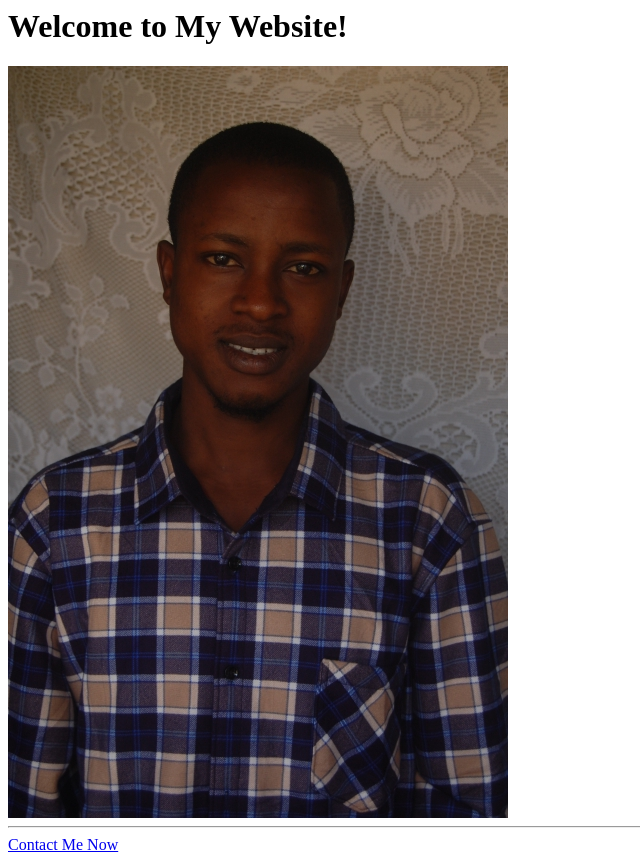
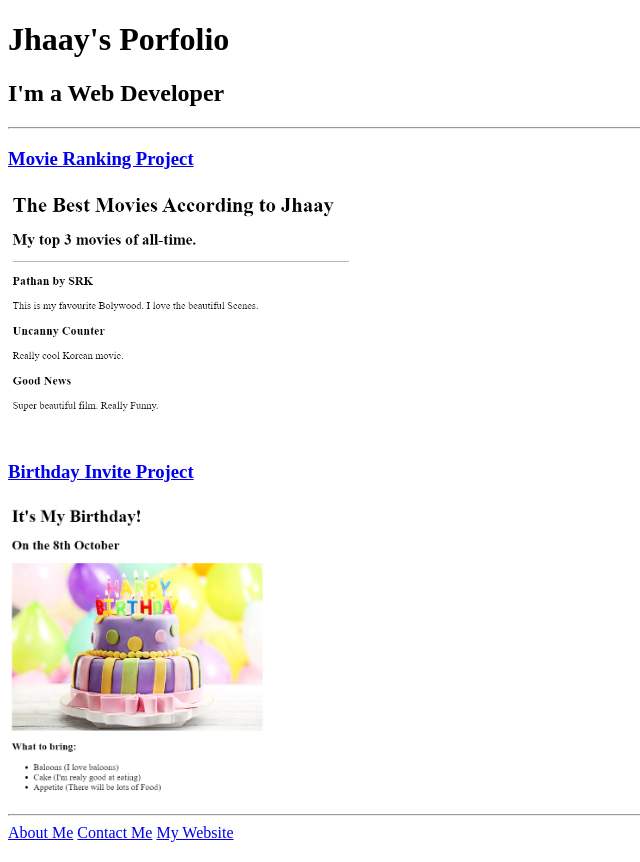
Before and after one commit to Jhaay001/html-portfolio, a plain HTML site: page index.html in a window 1280 px wide. Shown: the whole page, without its empty margins (0-640 px from the left). Drawn offline with Linux system fonts and the light colour scheme.

Commit message:
Add files via upload

```diff
--- a/index.html
+++ b/index.html
@@ -1,7 +1,47 @@
-<h1>Welcome to My Website!</h1>
-<!-- Add an image of yourself that links to the about page -->
-<a href="./public/about.html"><img src="./assets/images/me.JPG" alt="My Photo"/></a>
-<hr />
+<!-- TODO 1: Create the HTML Boilerplate -->
+<!DOCTYPE html>
+<html lang="en">
+  <head>
+    <meta charset="UTF-8" />
+    <meta name="viewport" content="width=device-width, initial-scale=1.0" />
+    <title>My Portfolio</title>
+  </head>
+  <body>
+    <h1>Jhaay's Porfolio</h1>
+    <h2>I'm a Web Developer</h2>
+    <hr />
+    <h3><a href="./public/movie-ranking.html">Movie Ranking Project</a></h3>
+    <a href="./public/movie-ranking.html"
+      ><img
+        src="./assets/images/Best Movies SS.PNG"
+        height="250"
+        alt="movie ranking project preview"
+    /></a>
+    <br />
+    <h3><a href="./public/birthday-invite.html">Birthday Invite Project</a></h3>
+    <a href="./public/birthday-invite.html"
+      ><img
+        src="./assets/images/Birthday SS.PNG"
+        height="300"
+        alt="birthday-invite project preview"
+    /></a>
+    <hr />
+    <a href="./public/about.html">About Me</a>
+    <a href="./public/contact.html">Contact Me</a>
+    <a href="../4.1 Webpages/public/about.html">My Website</a>
+  </body>
+</html>
 
-<!-- Add a link to your contact me page here -->
-<a href="./public/contact.html">Contact Me Now</a>
+<!-- TODO 2: Add Your previous projects' HTML into the public folder -->
+
+<!-- TODO 3: Take screenshots of your project previews and add the images to the images folder -->
+
+<!-- TODO 4: Add titles/subtitles etc. -->
+
+<!-- TODO 5: Add a link to the project pages -->
+
+<!-- TODO 6: Add images to show the project previews
+HINT for TODO 6: You can use the height attribute set to 200 to make the image smaller:
+https://developer.mozilla.org/en-US/docs/Web/HTML/Element/img#attr-height -->
+
+<!-- TODO 7: Add the Contact Me and About Me page links -->
```
Also changed, not shown: 4.1 Webpages/index.html (added, +7 -0 lines), 4.1 Webpages/public/about.html (added, +20 -0 lines), 4.1 Webpages/public/contact.html (added, +9 -0 lines), 4.1 Webpages/solution.html (added, +7 -0 lines), public/contact.html (+6 -6 lines), solution.html (+21 -6 lines), 4.1 Webpages/assets/images/cat.png (added), 4.1 Webpages/assets/images/me.JPG (added), 4.1 Webpages/goal.png (added), goal.png.
